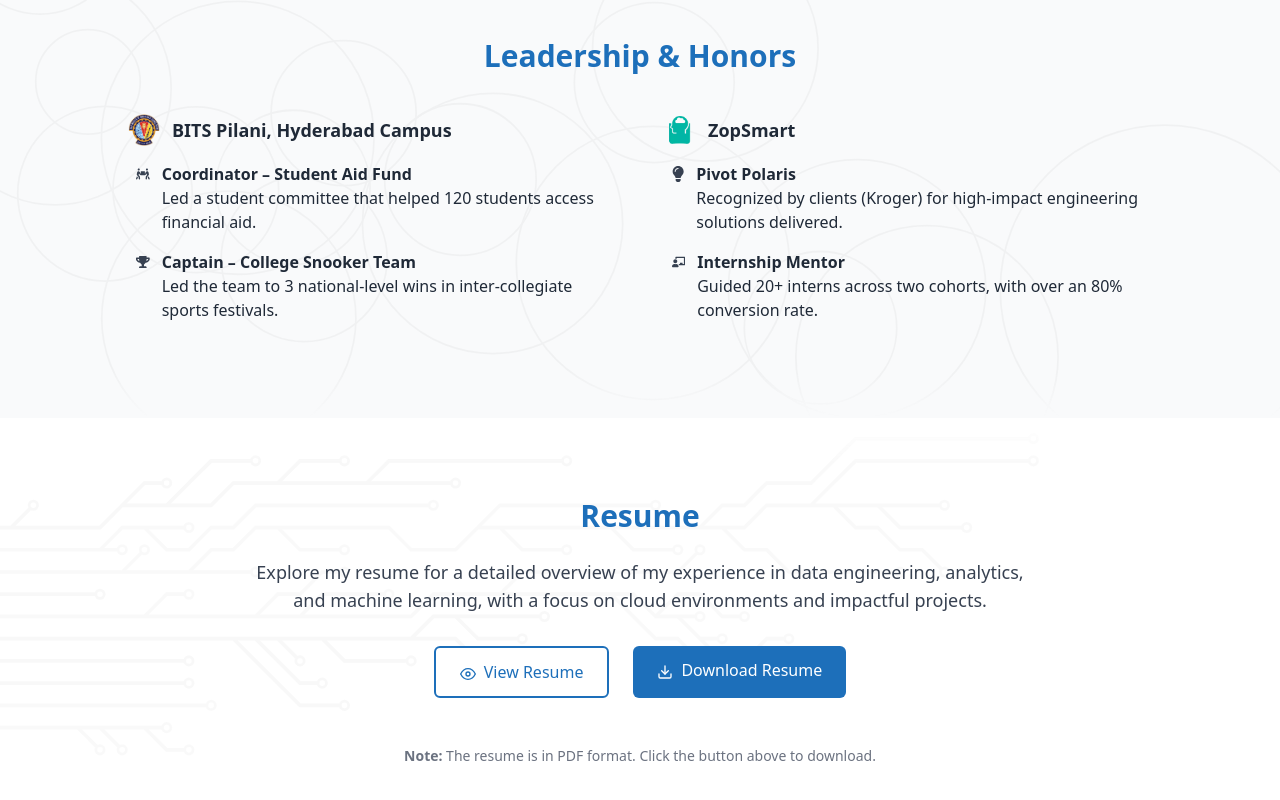
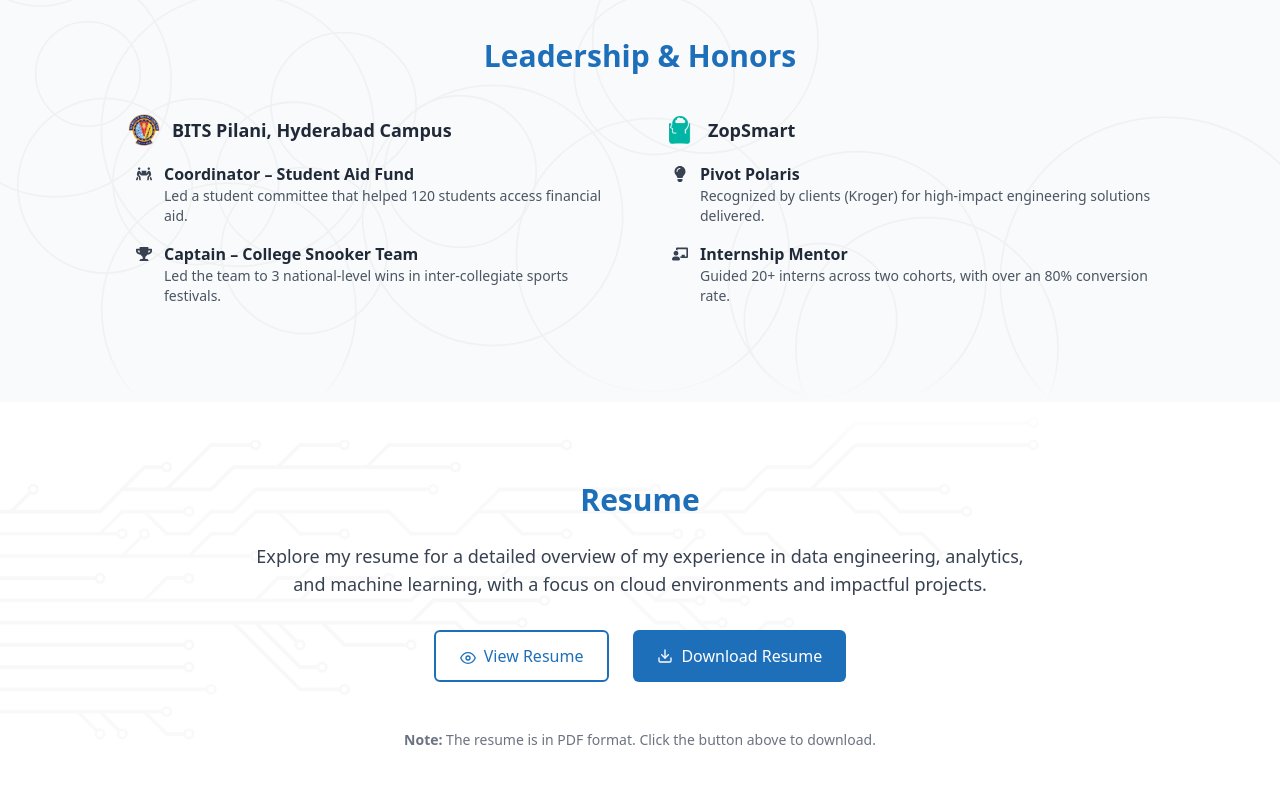
Before and after one commit to kamineni-rohit/rohit-kamineni-website, a React (Vite) app: page / in a window 1280 px wide. Shown: the part 3584-4384 px from the top of the page. Built offline with nearby package versions, Linux system fonts and the light colour scheme.

Commit message:
Minor fixes in components

```diff
--- a/src/components/LeadershipHonors.jsx
+++ b/src/components/LeadershipHonors.jsx
@@ -1,3 +1,4 @@
+import React from "react"; // Added React import for completeness
 import { FaPeopleCarry, FaTrophy, FaLightbulb, FaChalkboardTeacher } from "react-icons/fa";
 import zopsmartLogo from "../assets/logos/zopsmart-logo1.png";
 import bitsLogo from "../assets/logos/bits-logo.png";
@@ -19,26 +20,34 @@ const LeadershipHonors = () => {
           {/* BITS PILANI BLOCK */}
           <div>
             <div className="flex items-center gap-3 mb-4">
-              <img src={bitsLogo} alt="BITS Pilani" className="h-8 w-auto" />
+              {/* Added <a> tag around the BITS Pilani logo */}
+              <a
+                href="https://www.bits-pilani.ac.in/academics/integrated-first-degree/b-e-electronics-communication/"
+                target="_blank"
+                rel="noopener noreferrer"
+                aria-label="BITS Pilani ECE Program (opens in new tab)" // Accessibility: label for the link
+              >
+                <img src={bitsLogo} alt="BITS Pilani" className="h-8 w-auto" />
+              </a>
               <h3 className="font-semibold text-lg">BITS Pilani, Hyderabad Campus</h3>
             </div>
             <ul className="space-y-4 pl-2">
               <li className="flex items-start gap-3">
-                <FaPeopleCarry className="text-gray-700 mt-1" />
+                <FaPeopleCarry className="text-gray-700 mt-1 flex-shrink-0" /> {/* Added flex-shrink-0 */}
                 <div>
                   <h4 className="font-semibold">
                     Coordinator – Student Aid Fund
                   </h4>
-                  <p>
+                  <p className="text-sm text-gray-600"> {/* Adjusted text size and color for consistency */}
                     Led a student committee that helped 120 students access financial aid.
                   </p>
                 </div>
               </li>
               <li className="flex items-start gap-3">
-                <FaTrophy className="text-gray-700 mt-1" />
+                <FaTrophy className="text-gray-700 mt-1 flex-shrink-0" /> {/* Added flex-shrink-0 */}
                 <div>
                   <h4 className="font-semibold">Captain – College Snooker Team</h4>
-                  <p>
+                  <p className="text-sm text-gray-600"> {/* Adjusted text size and color */}
                     Led the team to 3 national-level wins in inter-collegiate sports festivals.
                   </p>
                 </div>
@@ -49,24 +58,32 @@ const LeadershipHonors = () => {
           {/* ZOPSMART BLOCK */}
           <div>
             <div className="flex items-center gap-3 mb-4">
-              <img src={zopsmartLogo} alt="ZopSmart" className="h-8 w-auto" />
+              {/* Added <a> tag around the ZopSmart logo */}
+              <a
+                href="https://www.linkedin.com/company/zopsmart/posts/?feedView=all"
+                target="_blank"
+                rel="noopener noreferrer"
+                aria-label="ZopSmart LinkedIn (opens in new tab)" // Accessibility: label for the link
+              >
+                <img src={zopsmartLogo} alt="ZopSmart" className="h-8 w-auto" />
+              </a>
               <h3 className="font-semibold text-lg">ZopSmart</h3>
             </div>
             <ul className="space-y-4 pl-2">
               <li className="flex items-start gap-3">
-                <FaLightbulb className="text-gray-700 mt-1" />
+                <FaLightbulb className="text-gray-700 mt-1 flex-shrink-0" /> {/* Added flex-shrink-0 */}
                 <div>
                   <h4 className="font-semibold">Pivot Polaris</h4>
-                  <p>
+                  <p className="text-sm text-gray-600"> {/* Adjusted text size and color */}
                     Recognized by clients (Kroger) for high-impact engineering solutions delivered.
                   </p>
                 </div>
               </li>
               <li className="flex items-start gap-3">
-                <FaChalkboardTeacher className="text-gray-700 mt-1" />
+                <FaChalkboardTeacher className="text-gray-700 mt-1 flex-shrink-0" /> {/* Added flex-shrink-0 */}
                 <div>
                   <h4 className="font-semibold">Internship Mentor</h4>
-                  <p>
+                  <p className="text-sm text-gray-600"> {/* Adjusted text size and color */}
                     Guided 20+ interns across two cohorts, with over an 80% conversion rate.
                   </p>
                 </div>
--- a/src/components/Resume.jsx
+++ b/src/components/Resume.jsx
@@ -35,11 +35,12 @@ const Resume = () => {
 
           <a
             href={RESUME_PATH}
-            target="_blank"
+            download="Rohit_Kamineni_Resume.pdf" // Added download attribute with a suggested filename
+            target="_blank" // Opens download link in new tab, though download attribute usually triggers download directly
             rel="noopener noreferrer"
-            className="bg-accent text-white font-medium px-6 py-3 rounded-md hover:opacity-90 transition"
+            className="bg-accent text-white font-medium px-6 py-3 rounded-md hover:opacity-90 transition-opacity duration-150 ease-in-out flex items-center gap-2" // Added flex, items-center, gap
           >
-            <FiDownload className="inline-block mr-2" />
+            <FiDownload className="inline-block" /> {/* Removed mr-2 */}
             Download Resume
           </a>
         </div>
```
